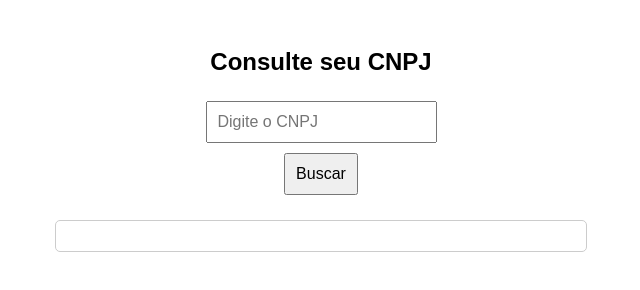
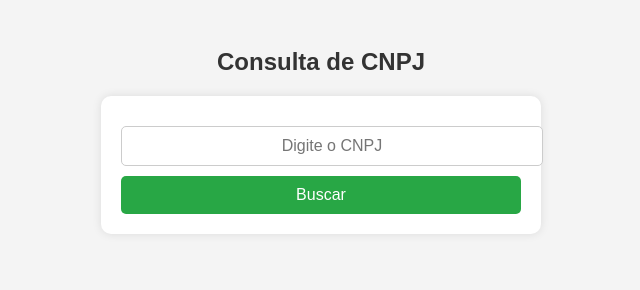
Before and after one commit to readerman10/consulta-cnpj, a plain HTML site: page index.html in a window 1280 px wide. Shown: the whole page, without its empty margins (319-959 px from the left). Drawn offline with nearby package versions, Linux system fonts and the light colour scheme.

Commit message:
Update index.html

```diff
--- a/index.html
+++ b/index.html
@@ -13,27 +13,66 @@
             flex-direction: column;
             align-items: center;
             padding: 20px;
+            background-color: #f4f4f4;
         }
-        input, button {
+        h2 {
+            color: #333;
+        }
+        .container {
+            background: #fff;
+            padding: 20px;
+            border-radius: 10px;
+            box-shadow: 0 0 10px rgba(0, 0, 0, 0.1);
+            max-width: 400px;
+            width: 100%;
+            text-align: center;
+        }
+        input {
+            width: 100%;
             padding: 10px;
-            margin: 5px;
+            margin-top: 10px;
+            border: 1px solid #ccc;
+            border-radius: 5px;
             font-size: 16px;
+            text-align: center;
+        }
+        button {
+            width: 100%;
+            padding: 10px;
+            margin-top: 10px;
+            border: none;
+            background: #28a745;
+            color: white;
+            font-size: 16px;
+            border-radius: 5px;
+            cursor: pointer;
+            transition: background 0.3s;
+        }
+        button:hover {
+            background: #218838;
         }
         #resultado {
             margin-top: 20px;
             padding: 15px;
-            border: 1px solid #ccc;
             border-radius: 5px;
-            width: 100%;
-            max-width: 500px;
+            background: #fff;
+            text-align: left;
+            display: none;
+        }
+        .loading {
+            text-align: center;
+            font-size: 18px;
+            color: #666;
         }
     </style>
 </head>
 <body>
-    <h2>Consulte seu CNPJ</h2>
-    <input type="text" id="cnpj" placeholder="Digite o CNPJ" maxlength="18">
-    <button onclick="consultarCNPJ()">Buscar</button>
-    <div id="resultado"></div>
+    <h2>Consulta de CNPJ</h2>
+    <div class="container">
+        <input type="text" id="cnpj" placeholder="Digite o CNPJ" maxlength="18">
+        <button onclick="consultarCNPJ()">Buscar</button>
+        <div id="resultado"></div>
+    </div>
 
     <script>
         $(document).ready(function() {
@@ -47,17 +86,19 @@
                 return;
             }
 
-            document.getElementById('resultado').innerHTML = 'Buscando...';
+            let resultado = document.getElementById('resultado');
+            resultado.style.display = 'block';
+            resultado.innerHTML = '<p class="loading">Buscando...</p>';
 
             try {
                 let response = await fetch(`https://brasilapi.com.br/api/cnpj/v1/${cnpj}`);
                 let data = await response.json();
                 if (data.message) {
-                    document.getElementById('resultado').innerHTML = 'CNPJ não encontrado.';
+                    resultado.innerHTML = '<p style="color: red;">CNPJ não encontrado.</p>';
                     return;
                 }
 
-                document.getElementById('resultado').innerHTML = `
+                resultado.innerHTML = `
                     <strong>Razão Social:</strong> ${data.razao_social || 'N/A'}<br>
                     <strong>Nome Fantasia:</strong> ${data.nome_fantasia || 'N/A'}<br>
                     <strong>CNPJ:</strong> ${data.cnpj}<br>
@@ -67,7 +108,7 @@
                     <strong>Situação Cadastral:</strong> ${data.situacao}<br>
                 `;
             } catch (error) {
-                document.getElementById('resultado').innerHTML = 'Erro ao buscar CNPJ. Tente novamente mais tarde.';
+                resultado.innerHTML = '<p style="color: red;">Erro ao buscar CNPJ. Tente novamente mais tarde.</p>';
             }
         }
     </script>
```
